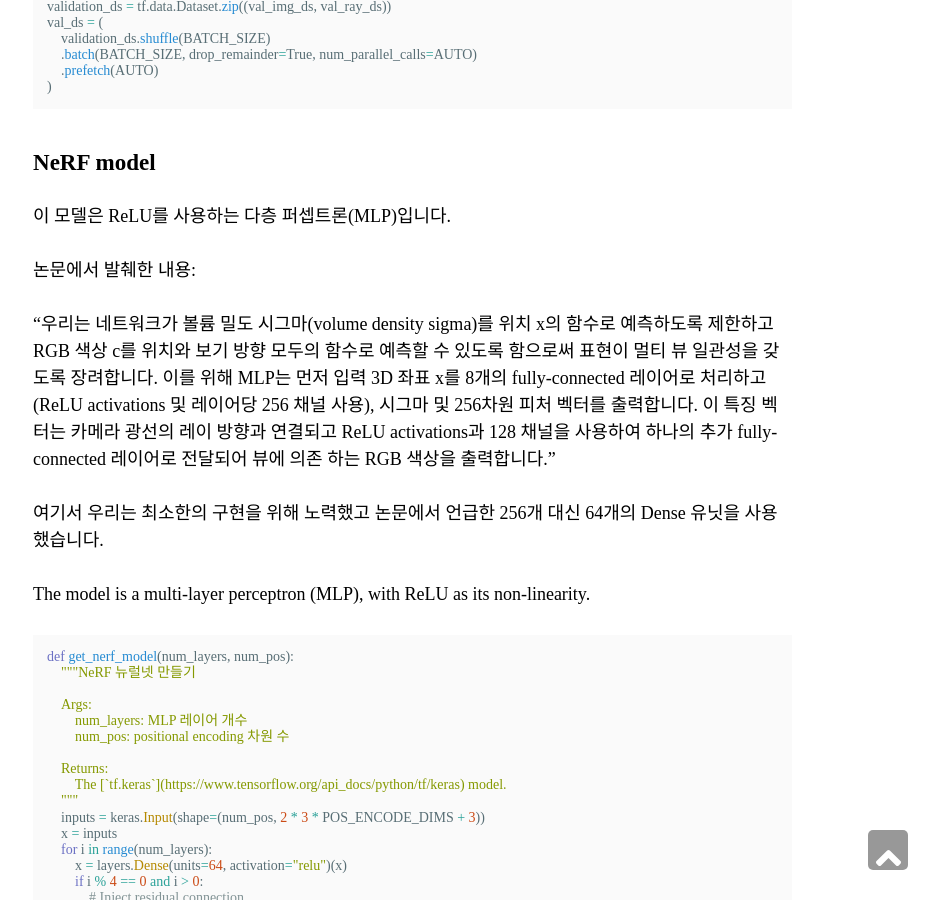
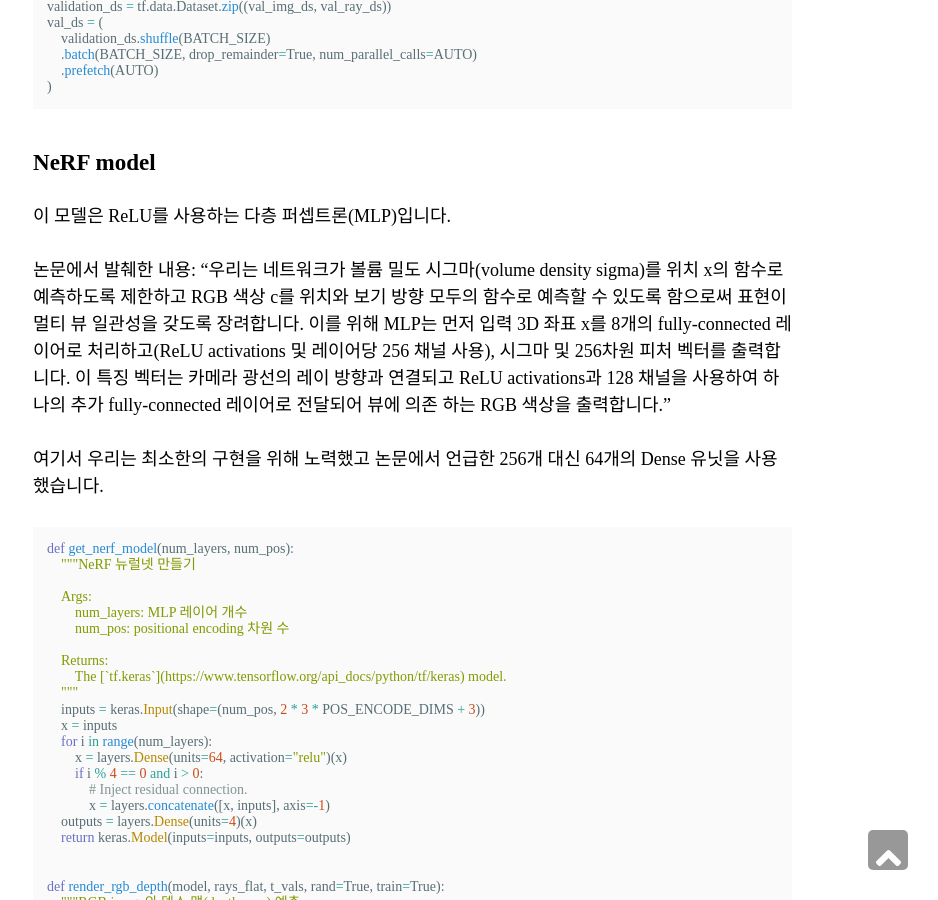
Before and after one commit to KerasKorea/KerasKorea.github.io, a Jekyll site: the page built from _posts/2023-09-22-NeRF로 3D volumetric rendering 하기.md, in a window 1280 px wide and 900 px high, scrolled down 9648 px. Shown: the whole window, without its empty margins (342-1280 px from the left). Built offline with Jekyll 4.4.1, drawn with Linux system fonts in a browser that asks for light colours; nearby versions of some CDN libraries; some web fonts are replaced; comment, search, counter and statistics services are not loaded; some of the changed text lies outside the part shown.

Commit message:
Update 2023-09-22-NeRF로 3D volumetric rendering 하기.md

````diff
--- a/_posts/2023-09-22-NeRF로 3D volumetric rendering 하기.md
+++ b/_posts/2023-09-22-NeRF로 3D volumetric rendering 하기.md
@@ -26,11 +26,12 @@
 
 뉴럴넷은 아마도 이미지를 외울 것(오버피팅)입니다. 이것은 우리의 뉴럴넷이 이미지 전체에 대해 wieghts로 인코딩한다는 것을 의미합니다. 우리는 각 위치에 대해 조회해볼 수 있고, 결국 전체 이미지를 reconstruction 할 수 있습니다.
 
+
 <img src="{{ site.url }}/images/media/204_2.png">
 Figure 2: 훈련된 신경망은 이미지를 스크래치부터 reconstrut 한다
 
+
 이제 한 가지 질문이 떠오릅니다. 그럼 우리는 이걸 어떻게 3D 볼륨 렌더링으로 확장시킬 수 있을까? 위에서 본 비슷한 프로세스를 구현하려면 모든 복셀(볼륨 픽셀)에 대한 지식이 필요합니다. 알고 보니, 이것은 해보기에 꽤 어려운 작업입니다.
-
 NeRF 논문의 저자들의 미니멀하고 우아한 방법은 3D 장면을 몇 개의 사진을 통해 학습하는 것을 제안합니다. 복셀을 학습에 사용하지 않기로 한다는 것입니다. 뉴럴넷은 volumetric scene을 모델링하는 방법을 학습하여 학습 시간에 모델이 본 적 없는 3D 장면의 새로운 뷰(이미지)를 생성합니다.
 
 ----
@@ -66,7 +67,9 @@
 
 
 <img src="{{ site.url }}/images/media/204_3.png">
+
 Figure 3: Multiple camera angles (출처 : NeRF 논문)
+
 
 위에서 나온 카메라 포즈에 대해 이해하기 위해서 먼저 카메라는 실제와 2-D 이미지 사이의 매핑(mapping)이라고 생각해야합니다.
 
@@ -83,7 +86,9 @@
 <img src="{{ site.url }}/images/media/204_6.png" width=400>
 Figure 5: The affine transformation.
 
+
 COLMAP 프레임은 [right, down, forwards] 또는 [x, -y, -z] 입니다. COLMAP에 대한 자세한 설명은 [여기](https://colmap.github.io/)를 참고하세요.
+
 
 ```python
 # 데이터가 존재하지 않으면 다운로드
@@ -106,7 +111,9 @@
 Downloading data from https://people.eecs.berkeley.edu/~bmild/nerf/tiny_nerf_data.npz
 12730368/12727482 [==============================] - 0s 0us/step
 ```
+
 <img src="{{ site.url }}/images/media/204_7.png" width=200>
+
 
 ---
 ### Data pipeline
@@ -120,21 +127,27 @@
 <img src="{{ site.url }}/images/media/204_8.gif">
 Figure 6: t가 3일 때의 r(t) = o + td
 
+
 Figure 7에서, 우리는 레이를 고려하여, 우리는 레이의 몇 가지 랜덤한 점을 샘플링합니다. 이러한 샘플링 포인트는 각각 고유한 위치(x, y, z)를 가지며 레이는 시야각(theta, phi)을 가집니다. 시야각(viewing angle)은 특히 흥미로운데, 우리는 각각 독특한 시야각을 가진 다양한 방법으로 하나의 픽셀을 통해 레이를 촬영할 수 있기 때문입니다. 여기서 주목해야 할 또 다른 흥미로운 점은 샘플링 프로세스에 추가되는 노이즈입니다. 우리는 샘플이 연속적인 분포에 해당하도록 각 샘플에 균일한 노이즈를 추가합니다. Figure 7에서 파란색 점은 고르게 분포되었고, 흰색 점(t1, t2, t3)은 표본 사이에 무작위로 배치되었습니다.
+
 
 <img src="{{ site.url }}/images/media/204_9.gif">
 Figure 7: 레이의 샘플링 포인트들
 
+
 Figure 8은 전체 샘플링 과정을 3D로 보여주며, 여기서 흰색 이미지에서 나오는 레이를 볼 수 있습니다. 즉, 각 픽셀에 해당하는 레이가 존재하고 각 레이의 서로 다른 지점에서 샘플링 한다는 것입니다.
+
 
 <img src="{{ site.url }}/images/media/204_10.gif">
 Figure 8: 3D상에 있는 이미지의 모든 픽셀에서 레이 쏘기
+
 
 이 샘플링된 포인트들은 NeRF 모델의 인풋입니다. 그리고 모델은 샘플링된 포인트에 대한 RGB 컬러와 볼륨 밀도(volume density)를 물어봅니다.
 
 
 <img src="{{ site.url }}/images/media/204_11.png">
 Figure 9: 데이터 파이프라인 (출처 : NeRF 논문)
+
 
 ```python
 def encode_position(x):
@@ -282,17 +295,17 @@
 )
 ```
 
+
 ### NeRF model
 
 이 모델은 ReLU를 사용하는 다층 퍼셉트론(MLP)입니다.
 
 논문에서 발췌한 내용:
+"우리는 네트워크가 볼륨 밀도 시그마(volume density sigma)를 위치 x의 함수로 예측하도록 제한하고 RGB 색상 c를 위치와 보기 방향 모두의 함수로 예측할 수 있도록 함으로써 표현이 멀티 뷰 일관성을 갖도록 장려합니다. 이를 위해 MLP는 먼저 입력 3D 좌표 x를 8개의 fully-connected 레이어로 처리하고(ReLU activations 및 레이어당 256 채널 사용), 시그마 및 256차원 피처 벡터를 출력합니다. 이 특징 벡터는 카메라 광선의 레이 방향과 연결되고 ReLU activations과 128 채널을 사용하여 하나의 추가 fully-connected 레이어로 전달되어 뷰에 의존 하는 RGB 색상을 출력합니다."
 
-"우리는 네트워크가 볼륨 밀도 시그마(volume density sigma)를 위치 x의 함수로 예측하도록 제한하고 RGB 색상 c를 위치와 보기 방향 모두의 함수로 예측할 수 있도록 함으로써 표현이 멀티 뷰 일관성을 갖도록 장려합니다. 이를 위해 MLP는 먼저 입력 3D 좌표 x를 8개의 fully-connected 레이어로 처리하고(ReLU activations 및 레이어당 256 채널 사용), 시그마 및 256차원 피처 벡터를 출력합니다. 이 특징 벡터는 카메라 광선의 레이 방향과 연결되고 ReLU activations과 128 채널을 사용하여 하나의 추가 fully-connected 레이어로 전달되어 뷰에 의존 하는 RGB 색상을 출력합니다."
 
 여기서 우리는 최소한의 구현을 위해 노력했고 논문에서 언급한 256개 대신 64개의 Dense 유닛을 사용했습니다.
 
-The model is a multi-layer perceptron (MLP), with ReLU as its non-linearity.
 
 ```python
 def get_nerf_model(num_layers, num_pos):
@@ -367,6 +380,7 @@
         depth_map = tf.reduce_sum(weights * t_vals[:, None, None], axis=-1)
     return (rgb, depth_map)
 ```
+
 ---
 
 ### Training
@@ -640,6 +654,7 @@
 
 <img src="{{ site.url }}/images/media/204_32.gif">
 
+
 ---
 
 ### Inference
@@ -777,7 +792,6 @@
 ### Conclusion
 
 우리는 NeRF의 핵심 아이디어와 방법론에 대한 직관을 제공하기 위해 NeRF의 최소 구현을 해보았습니다. 이 방법은 컴퓨터 그래픽스 분야의 다양한 다른 작품에서 사용되어 왔습니다.
-
 우리는 독자들이 이 코드를 예시로 사용하고 하이퍼파라미터를 가지고 놀아보고 출력을 시각화할 것을 권장하고 싶습니다. 아래에서는 더 많은 에폭 동안 학습된 모델의 결과도 보여줍니다.
 
 <table>
````
